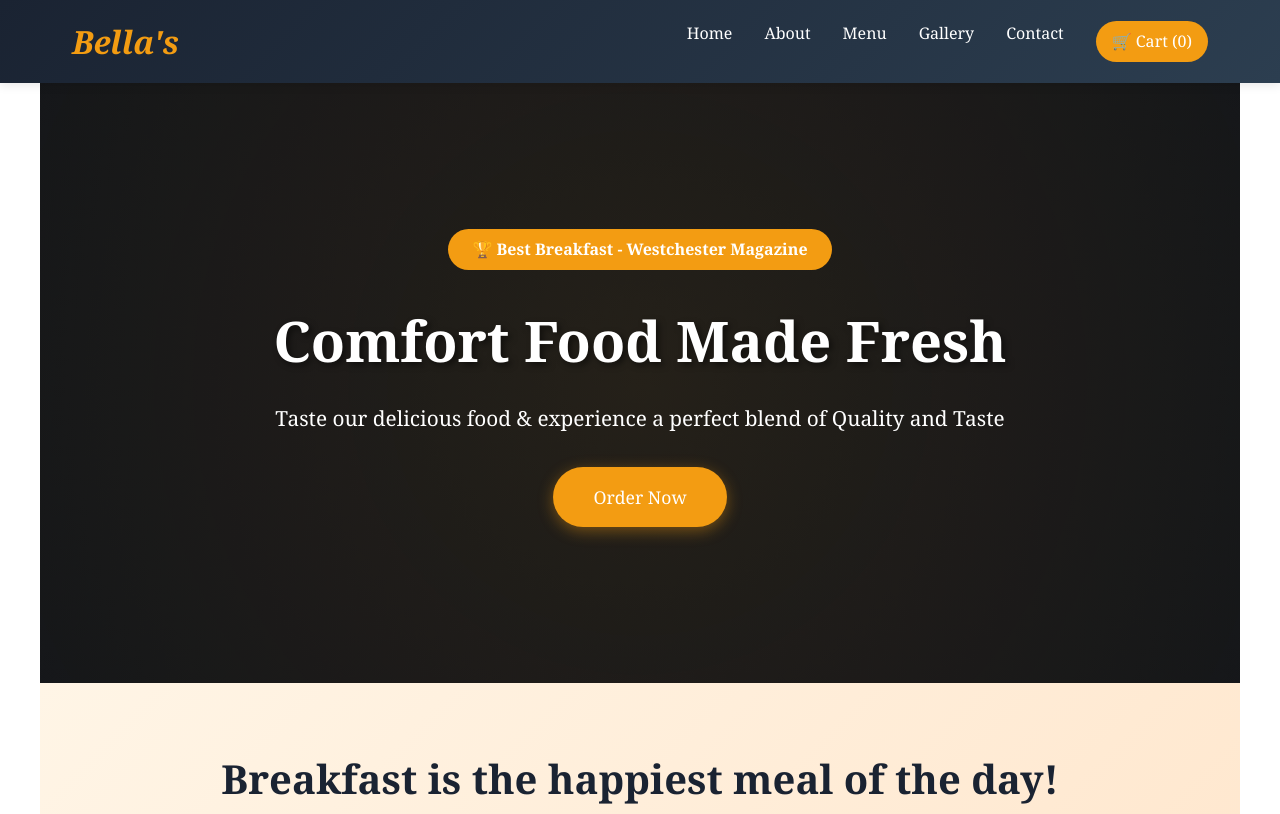
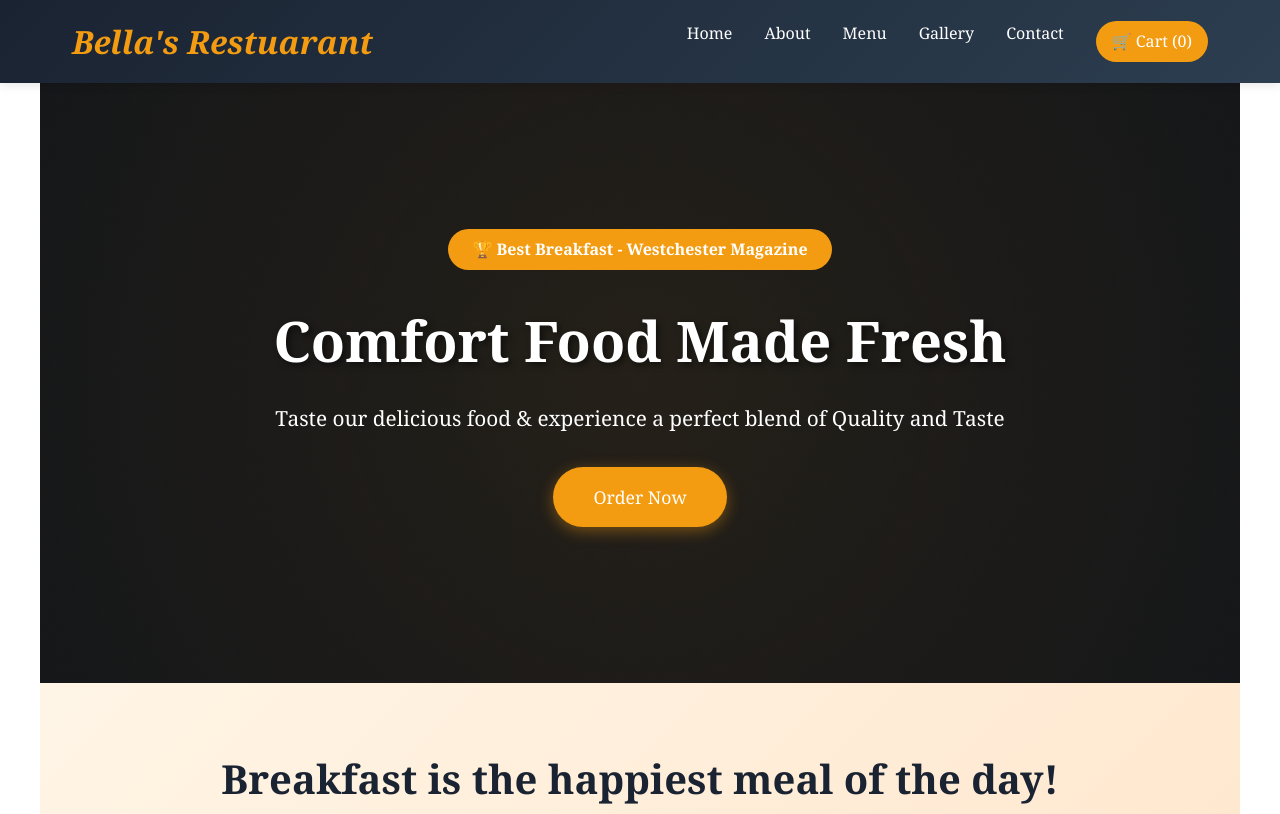
Before and after one commit to harrisoncabe/bellas-restaurant, a plain HTML site: page index.html in a window 1280 px wide. Shown: the top 814 px of the page. Drawn offline with Linux system fonts and the light colour scheme.

Commit message:
Update logo text to 'Bella's Restaurant'

```diff
--- a/index.html
+++ b/index.html
@@ -10,7 +10,7 @@
     <!-- Navigation -->
     <nav>
         <div class="nav-container">
-            <div class="logo">Bella's</div>
+            <div class="logo">Bella's Restuarant</div>
             <ul class="nav-links">
                 <li><a href="#home">Home</a></li>
                 <li><a href="#about">About</a></li>
```
